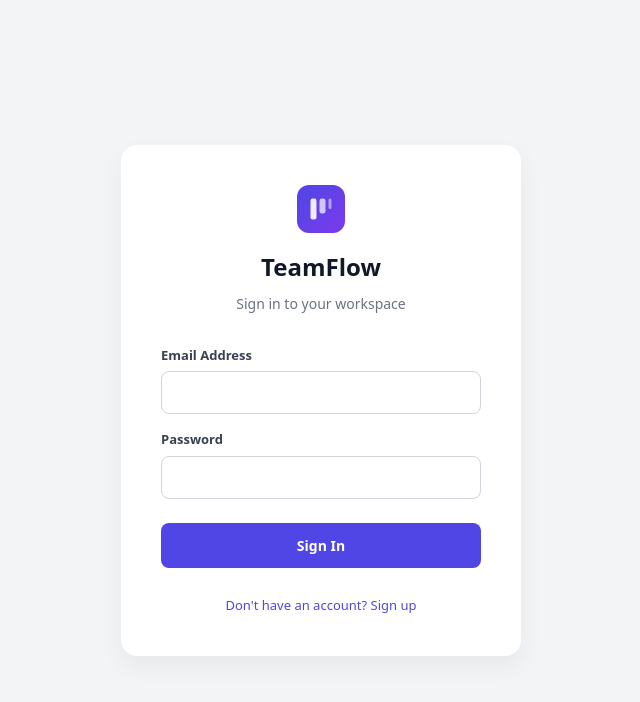
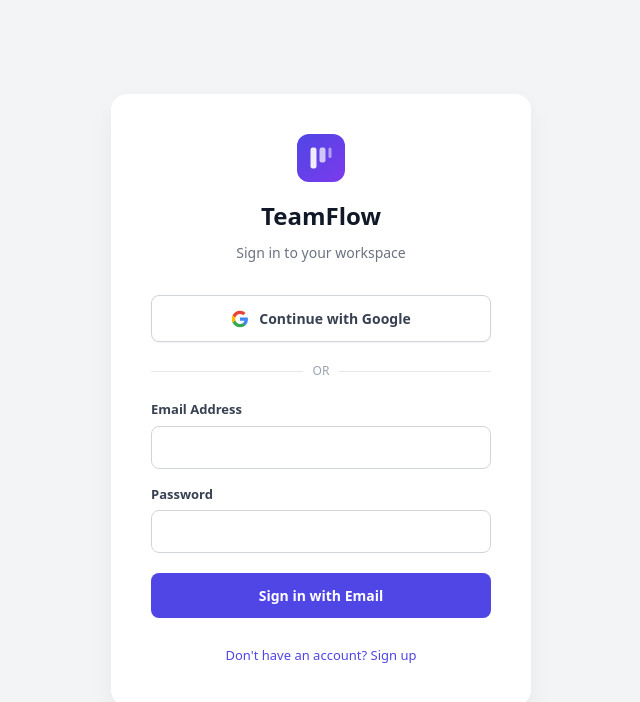
Before and after one commit to NikhilThakur2001/TicketAI, a Next.js app: page /login in a window 1280 px wide. Shown: the top 702 px of the page, without its empty margins (319-959 px from the left). Built offline with nearby package versions, Linux system fonts and the light colour scheme; no server answers.

Commit message:
enable google logn in portal

```diff
--- a/src/app/login/page.tsx
+++ b/src/app/login/page.tsx
@@ -1,7 +1,7 @@
 "use client";
 
 import { useState } from "react";
-import { signInWithEmailAndPassword, createUserWithEmailAndPassword } from "firebase/auth";
+import { signInWithEmailAndPassword, createUserWithEmailAndPassword, GoogleAuthProvider, signInWithPopup } from "firebase/auth";
 import { auth } from "../../lib/firebase/config";
 
 export default function LoginPage() {
@@ -29,9 +29,22 @@ export default function LoginPage() {
     }
   }
 
+  async function handleGoogleSignIn() {
+    setError("");
+    setLoading(true);
+    try {
+      const provider = new GoogleAuthProvider();
+      await signInWithPopup(auth, provider);
+    } catch (err: any) {
+      setError(err.message || "Google sign-in failed");
+    } finally {
+      setLoading(false);
+    }
+  }
+
   return (
-    <div style={{ minHeight: "100vh", display: "flex", alignItems: "center", justifyContent: "center", background: "#F3F4F6", fontFamily: "system-ui, sans-serif" }}>
-      <div style={{ background: "#fff", padding: "40px", borderRadius: "16px", boxShadow: "0 10px 25px rgba(0,0,0,0.05)", width: "100%", maxWidth: "400px", boxSizing: "border-box" }}>
+    <div style={{ minHeight: "100vh", display: "flex", alignItems: "center", justifyContent: "center", background: "#F3F4F6", fontFamily: "system-ui, sans-serif", padding: 20 }}>
+      <div style={{ background: "#fff", padding: "40px", borderRadius: "16px", boxShadow: "0 10px 25px rgba(0,0,0,0.05)", width: "100%", maxWidth: "420px", boxSizing: "border-box" }}>
         <div style={{ textAlign: "center", marginBottom: "32px" }}>
           <div style={{ width: 48, height: 48, borderRadius: 12, background: "linear-gradient(135deg, #4F46E5 0%, #7C3AED 100%)", display: "flex", alignItems: "center", justifyContent: "center", margin: "0 auto 16px" }}>
             <svg width="24" height="24" viewBox="0 0 16 16" fill="none"><rect x="1" y="1" width="4" height="14" rx="1.5" fill="white" opacity="0.9"/><rect x="7" y="1" width="4" height="10" rx="1.5" fill="white" opacity="0.7"/><rect x="13" y="1" width="2" height="7" rx="1" fill="white" opacity="0.5"/></svg>
@@ -40,9 +53,20 @@ export default function LoginPage() {
           <p style={{ margin: "8px 0 0", color: "#6B7280", fontSize: "14px" }}>{isLogin ? "Sign in to your workspace" : "Create a new workspace account"}</p>
         </div>
 
+        {error && <div style={{ padding: "12px", background: "#FEF2F2", color: "#DC2626", borderRadius: "8px", fontSize: "13px", fontWeight: 500, marginBottom: "16px" }}>{error}</div>}
+
+        <button onClick={handleGoogleSignIn} disabled={loading} style={{ width: "100%", padding: "12px", background: "#fff", color: "#374151", border: "1px solid #D1D5DB", borderRadius: "8px", fontSize: "14px", fontWeight: 600, cursor: loading ? "wait" : "pointer", display: "flex", alignItems: "center", justifyContent: "center", gap: "10px", marginBottom: "20px", boxShadow: "0 1px 2px rgba(0,0,0,0.05)" }}>
+          <svg width="18" height="18" viewBox="0 0 24 24"><path fill="#4285F4" d="M22.56 12.25c0-.78-.07-1.53-.2-2.25H12v4.26h5.92c-.26 1.37-1.04 2.53-2.21 3.31v2.77h3.57c2.08-1.92 3.28-4.74 3.28-8.09z"/><path fill="#34A853" d="M12 23c2.97 0 5.46-.98 7.28-2.66l-3.57-2.77c-.98.66-2.23 1.06-3.71 1.06-2.86 0-5.29-1.93-6.16-4.53H2.18v2.84C3.99 20.53 7.7 23 12 23z"/><path fill="#FBBC05" d="M5.84 14.09c-.22-.66-.35-1.36-.35-2.09s.13-1.43.35-2.09V7.07H2.18C1.43 8.55 1 10.22 1 12s.43 3.45 1.18 4.93l2.85-2.22.81-.62z"/><path fill="#EA4335" d="M12 5.38c1.62 0 3.06.56 4.21 1.64l3.15-3.15C17.45 2.09 14.97 1 12 1 7.7 1 3.99 3.47 2.18 7.07l3.66 2.84c.87-2.6 3.3-4.53 6.16-4.53z"/></svg>
+          Continue with Google
+        </button>
+
+        <div style={{ display: "flex", alignItems: "center", gap: "10px", marginBottom: "20px" }}>
+          <div style={{ height: "1px", background: "#E5E7EB", flex: 1 }}></div>
+          <span style={{ fontSize: "12px", color: "#9CA3AF", textTransform: "uppercase" }}>or</span>
+          <div style={{ height: "1px", background: "#E5E7EB", flex: 1 }}></div>
+        </div>
+
         <form onSubmit={handleSubmit} style={{ display: "flex", flexDirection: "column", gap: "16px" }}>
-          {error && <div style={{ padding: "12px", background: "#FEF2F2", color: "#DC2626", borderRadius: "8px", fontSize: "13px", fontWeight: 500 }}>{error}</div>}
-
           <div>
             <label style={{ display: "block", fontSize: "13px", fontWeight: 600, color: "#374151", marginBottom: "6px" }}>Email Address</label>
             <input type="email" required value={email} onChange={e => setEmail(e.target.value)} style={{ width: "100%", padding: "10px 14px", borderRadius: "8px", border: "1px solid #D1D5DB", outline: "none", boxSizing: "border-box", fontSize: "14px" }} />
@@ -53,8 +77,8 @@ export default function LoginPage() {
             <input type="password" required value={password} onChange={e => setPassword(e.target.value)} style={{ width: "100%", padding: "10px 14px", borderRadius: "8px", border: "1px solid #D1D5DB", outline: "none", boxSizing: "border-box", fontSize: "14px" }} />
           </div>
 
-          <button disabled={loading} type="submit" style={{ width: "100%", padding: "12px", background: "#4F46E5", color: "#fff", border: "none", borderRadius: "8px", fontSize: "14px", fontWeight: 600, cursor: loading ? "wait" : "pointer", marginTop: "8px" }}>
-            {loading ? "Please wait..." : (isLogin ? "Sign In" : "Create Account")}
+          <button disabled={loading} type="submit" style={{ width: "100%", padding: "12px", background: "#4F46E5", color: "#fff", border: "none", borderRadius: "8px", fontSize: "14px", fontWeight: 600, cursor: loading ? "wait" : "pointer", marginTop: "4px" }}>
+            {loading ? "Please wait..." : (isLogin ? "Sign in with Email" : "Create Account with Email")}
           </button>
         </form>
 
```
